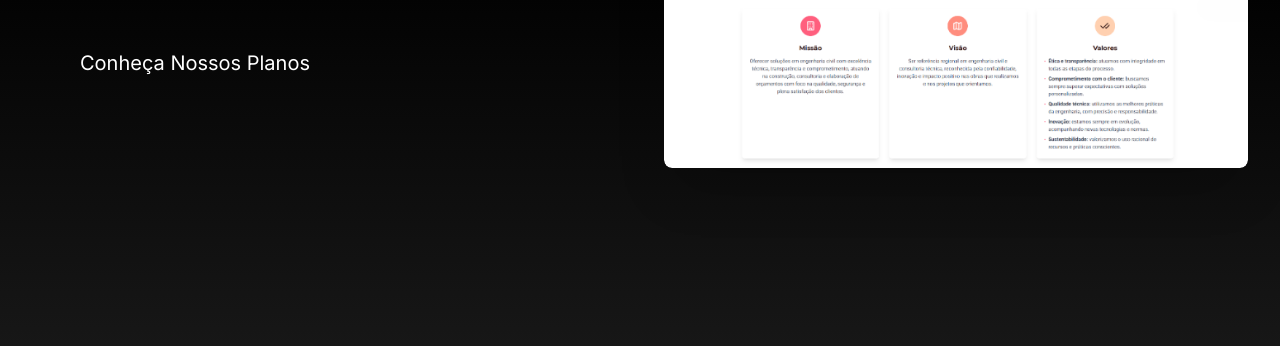
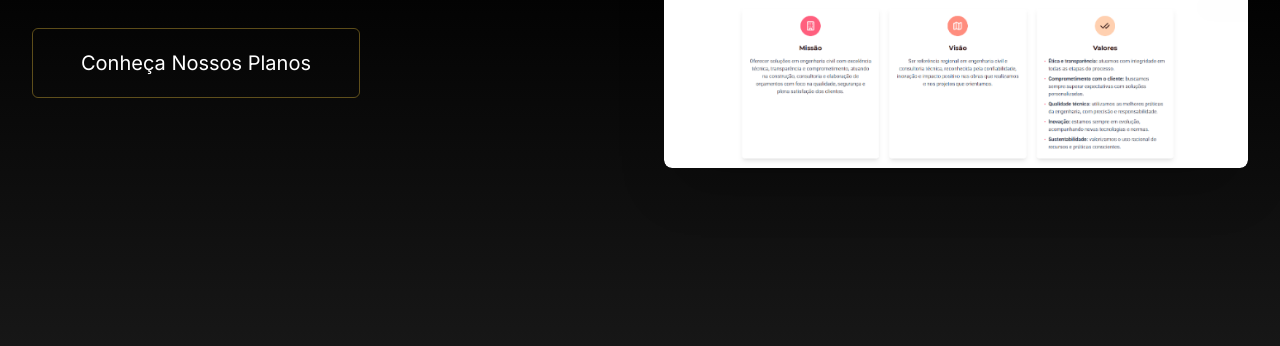
Before and after one commit to C-junior/Quartzo-html, a plain HTML site: page index.html in a window 1280 px wide. Shown: the part 454-800 px from the top of the page. Drawn offline with nearby package versions, Linux system fonts and the light colour scheme.

Commit message:
enhanced UI

```diff
--- a/index.html
+++ b/index.html
@@ -98,6 +98,8 @@
             overflow: hidden;
             display: inline-block;
             text-align: center;
+            border: #d4af376c 1px solid;
+            border-radius: 6px;
         }
 
         .cta-button.mt-auto {
```
